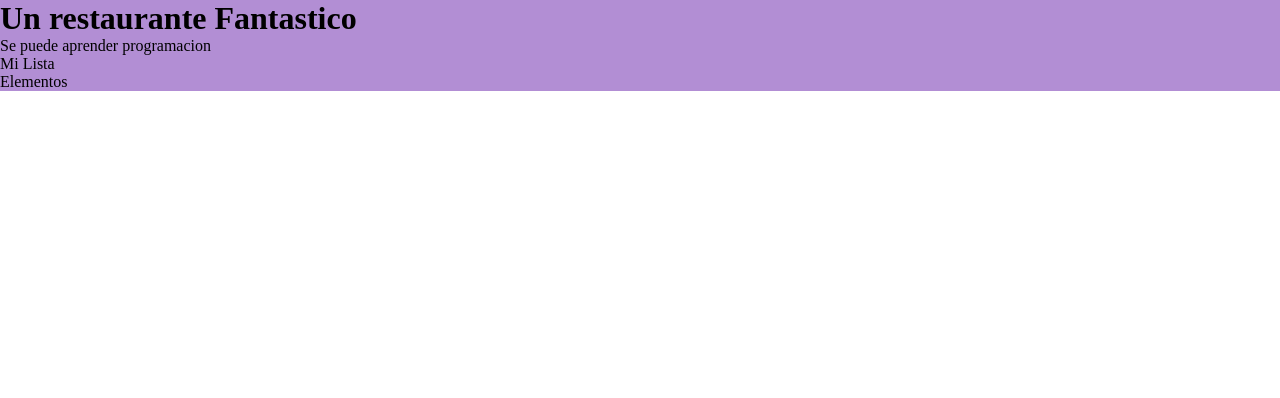
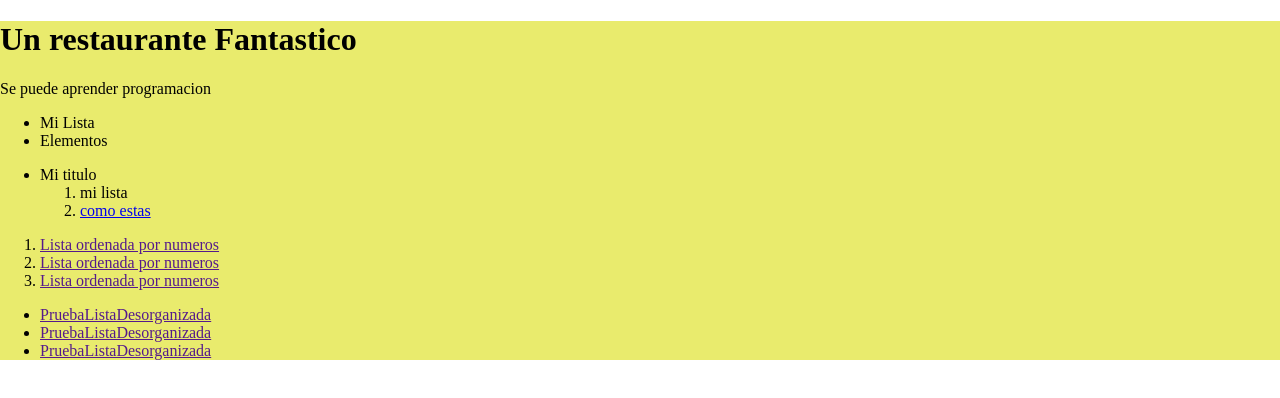
Before and after one commit to David1035/RestaurantMiVidaPrivada, a plain HTML site: page index.html in a window 1280 px wide. Drawn offline with Linux system fonts and the light colour scheme.

Commit message:
Mi lista ordenada y desordenada

```diff
--- a/css/style.css
+++ b/css/style.css
@@ -1,9 +1,10 @@
-* {
+body{
     box-sizing: border-box;
     margin: 0;
     padding: 0;
 }
 
 header {
-    background-color: rgb(178, 142, 212);
+    background-color: rgb(233, 235, 109);
+
 }
--- a/index.html
+++ b/index.html
@@ -14,6 +14,27 @@
             <li>Mi Lista</li>
             <li>Elementos</li>
         </ul>
+
+        <ul>
+            <li>Mi titulo</li>
+            <ol>
+                <li>mi lista</li>
+                <li><a href="#">como estas</a></li>
+            </ol>
+        </ul>
+
+        <!-- Lista ordenada-->
+        <ol>
+            <li><a href="">Lista ordenada por numeros</a></li>
+            <li><a href="">Lista ordenada por numeros</a></li>
+            <li><a href="">Lista ordenada por numeros</a></li>
+        </ol>
+
+        <ul>
+            <li><a href="">PruebaListaDesorganizada</a></li>
+            <li><a href="">PruebaListaDesorganizada</a></li>
+            <li><a href="">PruebaListaDesorganizada</a></li>
+        </ul>
     </header>
 
 </body>
```
